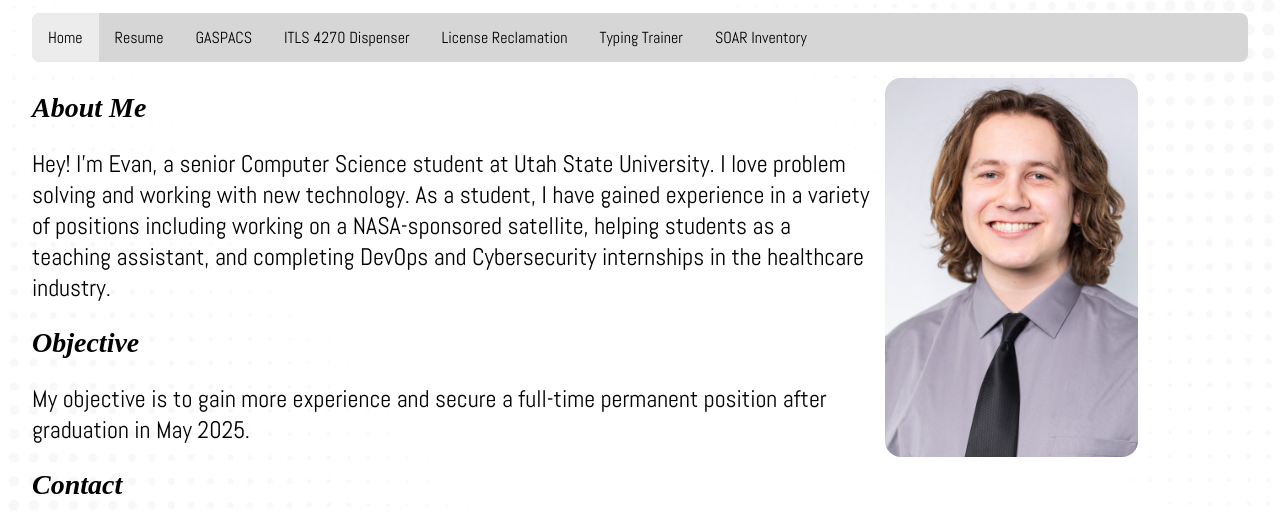
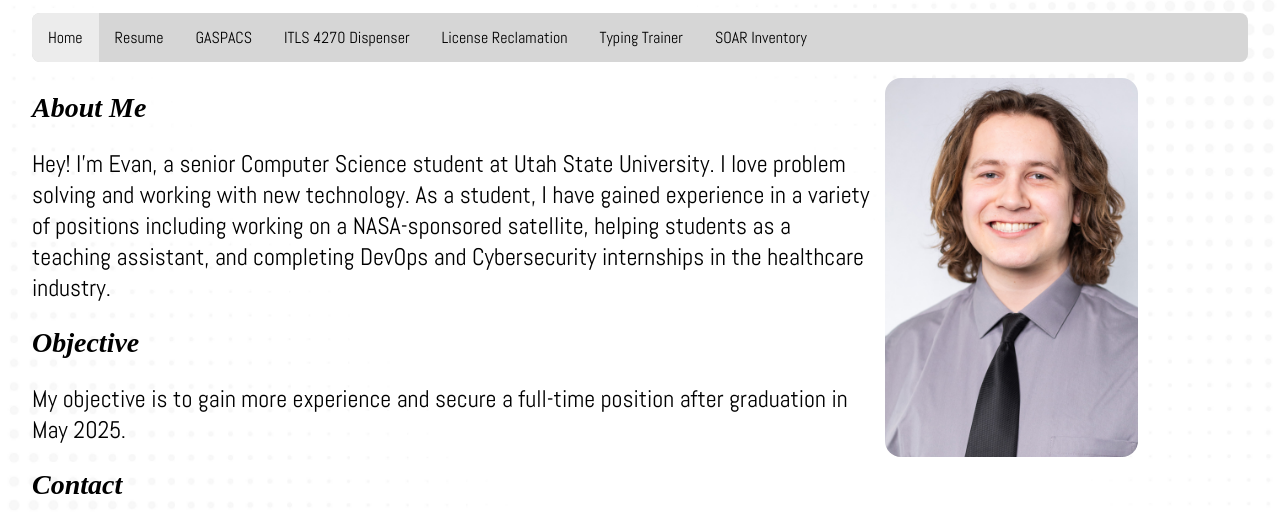
Before and after one commit to evanmarlo/evanmarlo.github.io, a plain HTML site: page index.html in a window 1280 px wide. Shown: the part 122-644 px from the top of the page. Drawn offline with nearby package versions, Linux system fonts and the light colour scheme; a web font is replaced by a local one.

Commit message:
Being open to temporary positions

```diff
--- a/index.html
+++ b/index.html
@@ -39,7 +39,7 @@
 
     <h2 class="pagetitle">Objective</h2>
     <p>
-      My objective is to gain more experience and secure a full-time permanent position after graduation in May 2025.
+      My objective is to gain more experience and secure a full-time position after graduation in May 2025.
     </p>
 
     <h2 class="pagetitle">Contact</h2>
```
